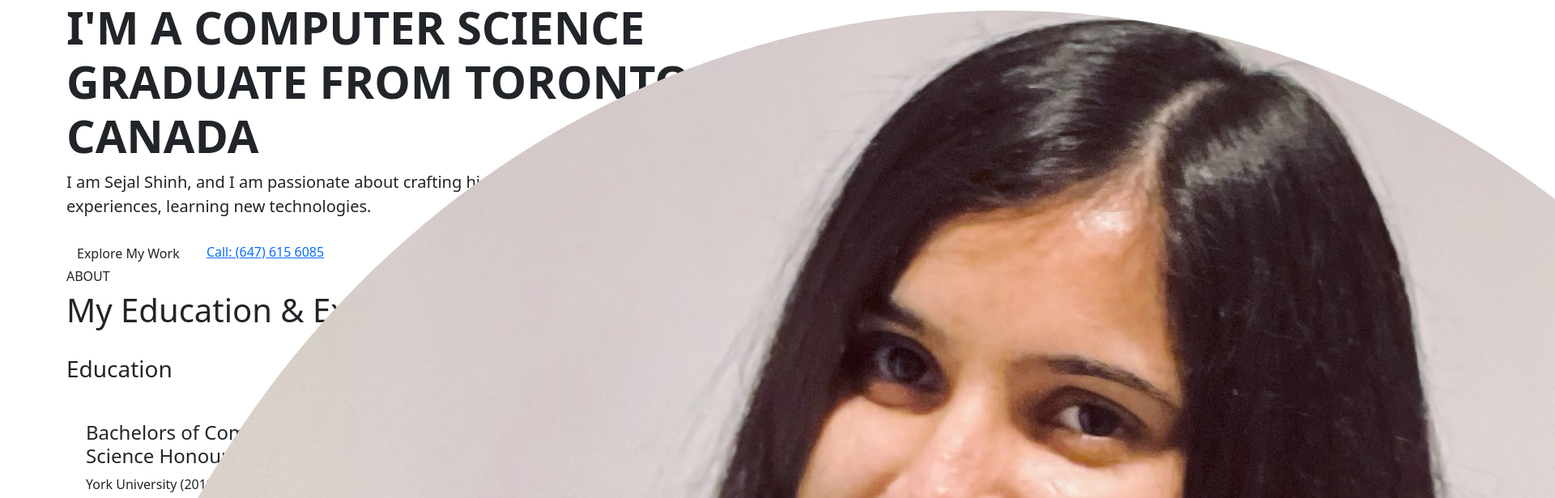
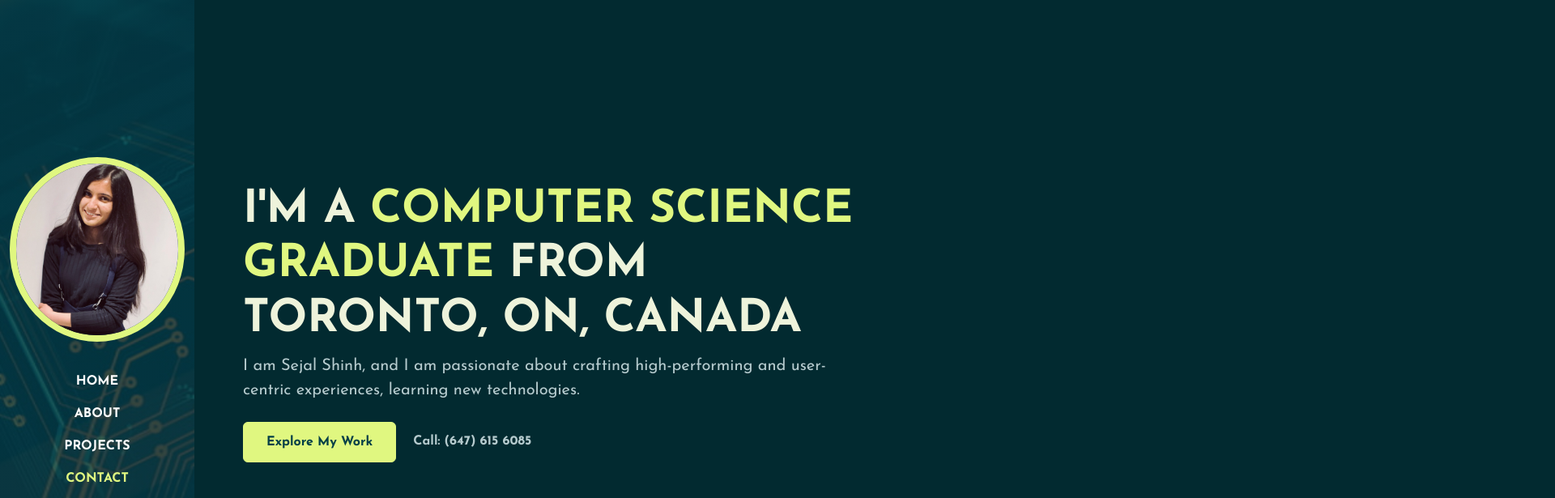
Before and after one commit to SejalShinh24/sejalshinh, a plain HTML site: page index.html in a window 1280 px wide. Shown: the top 615 px of the page at 81% size, 1920 px wide, since content can reach past the window. Drawn offline with nearby package versions, Linux system fonts and the light colour scheme; the site is published under a folder, as on GitHub Pages, so addresses that start at the root find nothing.

Commit message:
Update index.html

```diff
--- a/index.html
+++ b/index.html
@@ -5,9 +5,9 @@
     <meta name="viewport" content="width=device-width, initial-scale=1">
     <title>Sejal Shinh</title>
     <link href="https://cdn.jsdelivr.net/npm/bootstrap@5.3.0/dist/css/bootstrap.min.css" rel="stylesheet">
-    <link rel="stylesheet" href="/assets/css/line-awesome.min.css">
-    <link rel="stylesheet" href="/assets/css/aos.css">
-    <link rel="stylesheet" href="/assets/css/style.css">
+    <link rel="stylesheet" href="./assets/css/line-awesome.min.css">
+    <link rel="stylesheet" href="./assets/css/aos.css">
+    <link rel="stylesheet" href="./assets/css/style.css">
 </head>
 <body data-bs-spy="scroll" data-bs-target=".navbar">
     <!-- NAVBAR -->
@@ -285,8 +285,8 @@
     <!-- //FOOTER -->
 </div>
       <!-- //CONTACT -->
-    <script src="/assets/js/aos.js"></script>
+    <script src="./assets/js/aos.js"></script>
     <script src="https://cdn.jsdelivr.net/npm/bootstrap@5.3.0/dist/js/bootstrap.bundle.min.js" integrity="sha384-geWF76RCwLtnZ8qwWowPQNguL3RmwHVBC9FhGdlKrxdiJJigb/j/68SIy3Te4Bkz" crossorigin="anonymous"></script>
-    <script src="/assets/js/main.js"></script>
+    <script src="./assets/js/main.js"></script>
 </body>
 </html>
```
